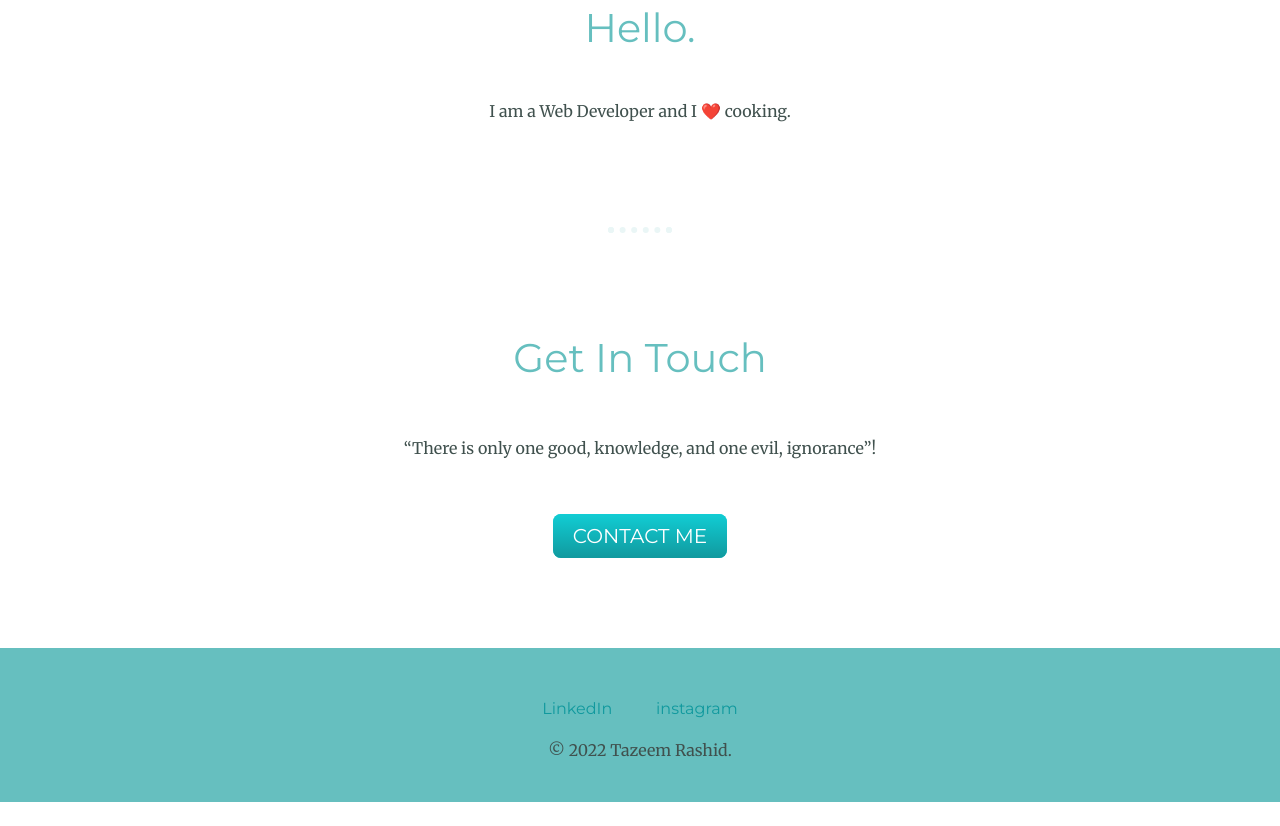
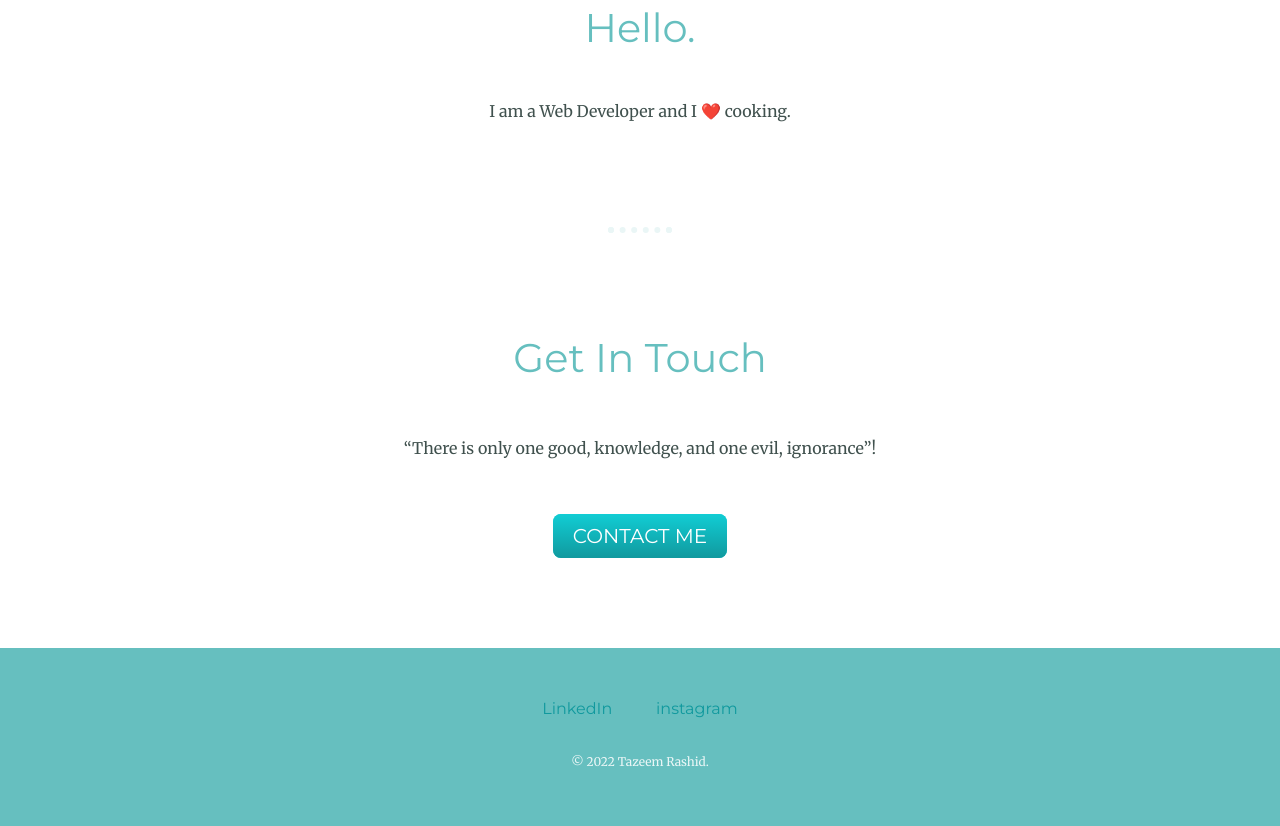
Before and after one commit to tazeemrashidd/info, a plain HTML site: page index.html in a window 1280 px wide. Shown: the part 1016-1842 px from the top of the page. Before the commit the page ends 1818 px from the top, so only its background shows below. Drawn offline with Linux system fonts and the light colour scheme.

Commit message:
copyright

```diff
--- a/index.html
+++ b/index.html
@@ -37,7 +37,7 @@
   <div class="bottom-container">
     <a class="footer-link" href="https://www.linkedin.com/in/tazeem-rashid-48a4441ba/">LinkedIn</a>
     <a class="footer-link" href="https://www.instagram.com/tazeemrashid/">instagram</a>
-     <p>© 2022 Tazeem Rashid.</p>
+    <p class="copyright">© 2022 Tazeem Rashid.</p>
   </div>
 </body>
 
```
